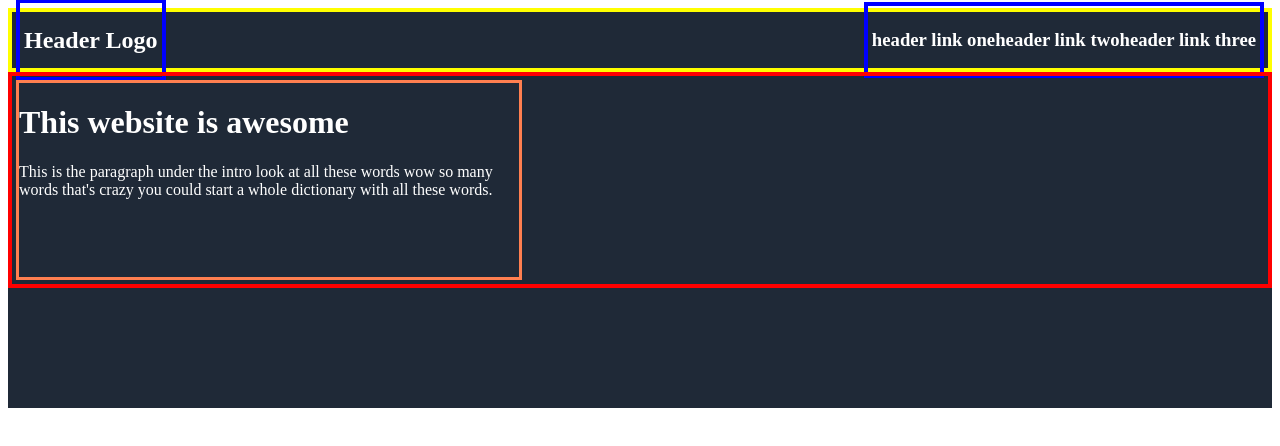
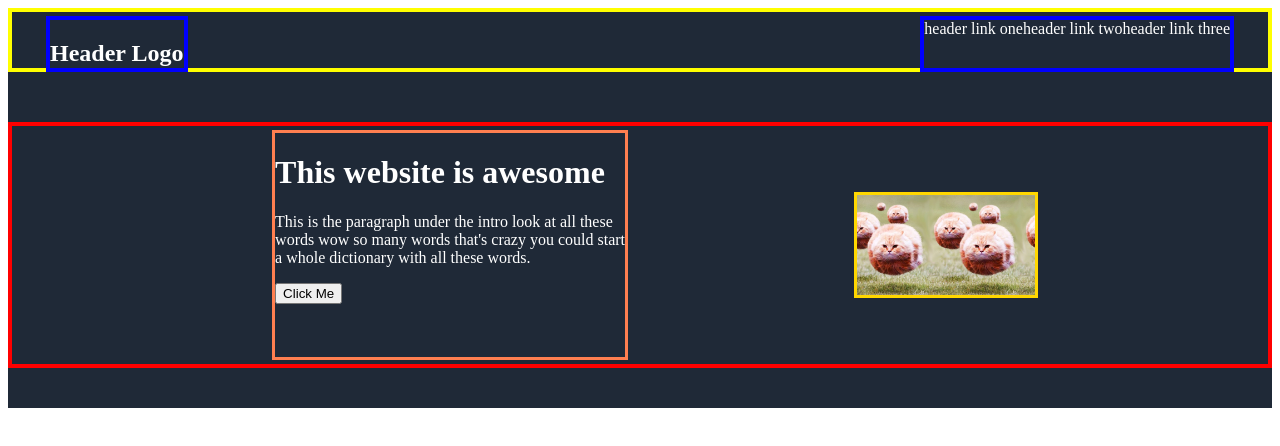
Before and after one commit to AGDandy/odin-landing, a plain HTML site: page index.html in a window 1280 px wide. Drawn offline with Linux system fonts and the light colour scheme.

Commit message:
continue iterating

```diff
--- a/index.css
+++ b/index.css
@@ -15,29 +15,42 @@
 
 .logo, .three {
     border: 4px solid blue;
-    padding: 4px;
-    margin: 0px;
-    align-self: center;
     display: flex;
+    height: 100%;
 }
-
+.logo {
+    margin-left: 30px;
+}
 .three {
-
+    margin-right: 30px;
 }
 
 .hook {
     border:4px solid red;
-    height: 200px;
+    height: 230px;
     padding: 4px;
     display: flex;
-    justify-content: space-between;
+    justify-content: space-evenly;
+    margin-top: 50px;
 }
 
 .intro {
     border: solid coral;
-    width: 500px;
+    width: 350px;
+    margin-left: 50px;
 }
 
+.cat {
+    border: solid gold;
+    width: auto;
+    height: 100px;
+    margin: 20px;
+    align-self: center;
+}
+
+.button {
+    border: solid pink;
+}
 .white {
     color: white;
 }
--- a/index.html
+++ b/index.html
@@ -14,9 +14,9 @@
                 <h2>Header Logo</h2>
             </div>
             <div class="three white">
-                <h3>header link one</h3>
-                <h3>header link two</h3>
-                <h3>header link three</h3>
+                <a>header link one</a>
+                <a>header link two</a>
+                <a>header link three</a>
             </div>
         </div>
         <div class="hook">
@@ -26,9 +26,10 @@
                     look at all these words wow so many words that's crazy you
                     could start a whole dictionary with all these words.
                 </p>
+                <button>Click Me</button>
             </div>
+            <img class="cat" src="images/catballs.jpg" alt="Cats but they are BALLS">
         </div>
-
 
     </div>
 
```
Also changed, not shown: images/catballs.jpg (added).
